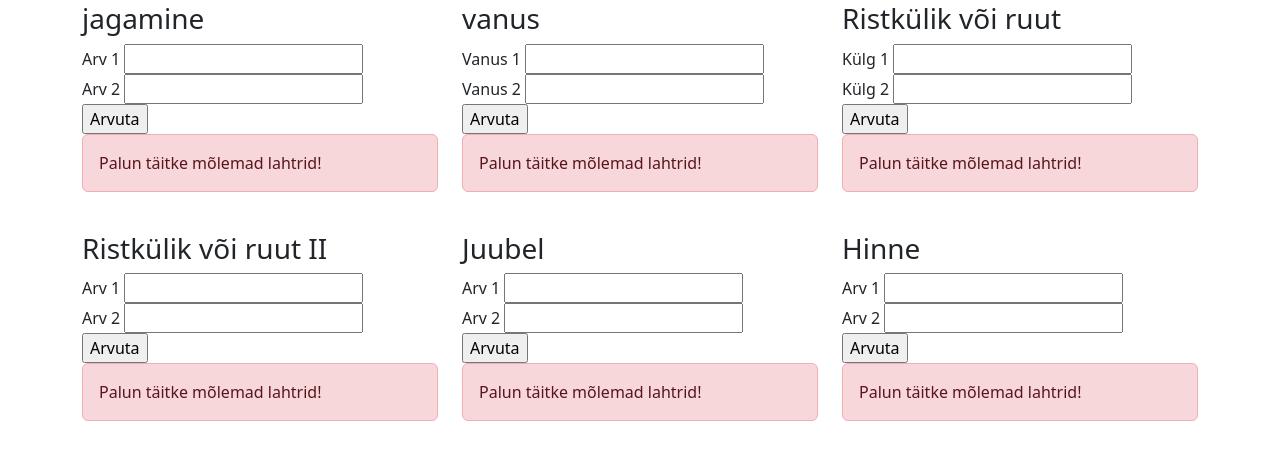
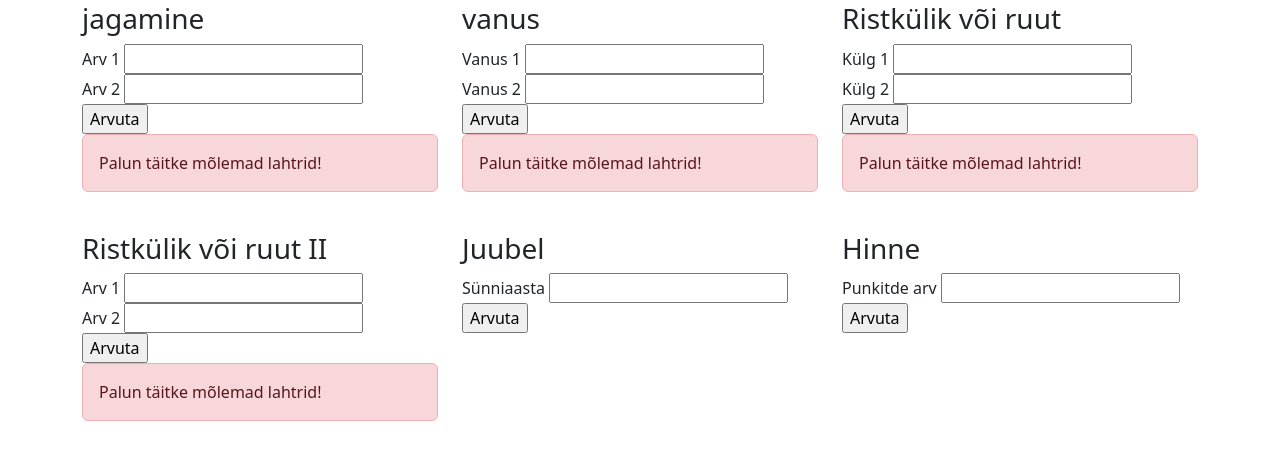
Before and after one commit to arturmihk/PHP, a PHP site: page /h04.php in a window 1280 px wide. Shown: the part 94-554 px from the top of the page. Run offline with PHP 8.4, Linux system fonts and the light colour scheme.

Commit message:
hinne ja juubel

```diff
--- a/h04.php
+++ b/h04.php
@@ -22,8 +22,8 @@
         <div class="col">
             <form action="h04.php" method="get">
                 <h3>jagamine</h3>
-                Arv 1 <input type="text" name="arv1"><br>
-                Arv 2 <input type="text" name="arv2"><br>
+                Arv 1 <input type="text" name="arv1" required><br>
+                Arv 2 <input type="text" name="arv2" required><br>
                 <input type="submit" value="Arvuta">
                 <div class="alert alert-danger" role="alert">Palun täitke mõlemad lahtrid!</div>
             </form>
@@ -48,8 +48,8 @@
             <div class="col">
             <form action="h04.php" method="get">
                 <h3>vanus</h3>
-                Vanus 1 <input type="text" name="van1"><br>
-                Vanus 2 <input type="text" name="van2"><br>
+                Vanus 1 <input type="text" name="van1" required><br>
+                Vanus 2 <input type="text" name="van2" required><br>
                 <input type="submit" value="Arvuta">
                 <div class="alert alert-danger" role="alert">Palun täitke mõlemad lahtrid!</div>
             </form>
@@ -70,8 +70,8 @@
             <div class="col">
             <form action="h04.php" method="get">
                 <h3>Ristkülik või ruut</h3>
-                Külg 1 <input type="text" name="kulg1"><br>
-                Külg 2 <input type="text" name="kulg2"><br>
+                Külg 1 <input type="text" name="kulg1" required><br>
+                Külg 2 <input type="text" name="kulg2" required><br>
                 <input type="submit" value="Arvuta">
                 <div class="alert alert-danger" role="alert">Palun täitke mõlemad lahtrid!</div>
             </form>
@@ -90,30 +90,57 @@
             <div class="col">
             <form action="h04.php" method="get">
                 <h3>Ristkülik või ruut II</h3>
-                Arv 1 <input type="text" name="arv1"><br>
-                Arv 2 <input type="text" name="arv2"><br>
+                Arv 1 <input type="text" name="arv1" required><br>
+                Arv 2 <input type="text" name="arv2" required><br>
                 <input type="submit" value="Arvuta">
                 <div class="alert alert-danger" role="alert">Palun täitke mõlemad lahtrid!</div>
             </form>
+            <?php
+            ?>
             </div>
             <div class="col">
             <form action="h04.php" method="get">
                 <h3>Juubel</h3>
-                Arv 1 <input type="text" name="arv1"><br>
-                Arv 2 <input type="text" name="arv2"><br>
+                Sünniaasta <input type="text" name="aa1" required><br>
                 <input type="submit" value="Arvuta">
-                <div class="alert alert-danger" role="alert">Palun täitke mõlemad lahtrid!</div>
             </form>
+            <?php
+            if (isset($_GET['aa1']) && $_GET['aa1'] !== '') {
+                $aa1 = $_GET['aa1'];
+                $currentYear = date("Y");
+                if (($currentYear - $aa1) % 10 == 0) {
+                    echo "Juubli aasta";
+                } else {
+                    echo "Ei ole juubli aasta";
+                }
+            }
+            ?>
             </div>
             <div class="col">
             <form action="h04.php" method="get">
                 <h3>Hinne</h3>
-                Arv 1 <input type="text" name="arv1"><br>
-                Arv 2 <input type="text" name="arv2"><br>
+                Punkitde arv <input type="text" name="punktid" required><br>
                 <input type="submit" value="Arvuta">
-                <div class="alert alert-danger" role="alert">Palun täitke mõlemad lahtrid!</div>
             </form>
-
+            <?php
+            if (isset($_GET['punktid']) && $_GET['punktid'] !== '') {
+                $punktid = $_GET['punktid'];
+                switch (true) {
+                    case ($punktid > 10):
+                        echo "SUPER!";
+                        break;
+                    case ($punktid >= 5 && $punktid <= 9):
+                        echo "TEHTUD!";
+                        break;
+                    case ($punktid < 5):
+                        echo "KASIN!";
+                        break;
+                    default:
+                        echo "SISESTA OMA PUNKTID!";
+                        break;
+                }
+            }
+            ?>
 </div>
     <script src="https://cdn.jsdelivr.net/npm/bootstrap@5.3.2/dist/js/bootstrap.bundle.min.js" integrity="sha384-C6RzsynM9kWDrMNeT87bh95OGNyZPhcTNXj1NW7RuBCsyN/o0jlpcV8Qyq46cDfL" crossorigin="anonymous"></script>
 </body>
```
